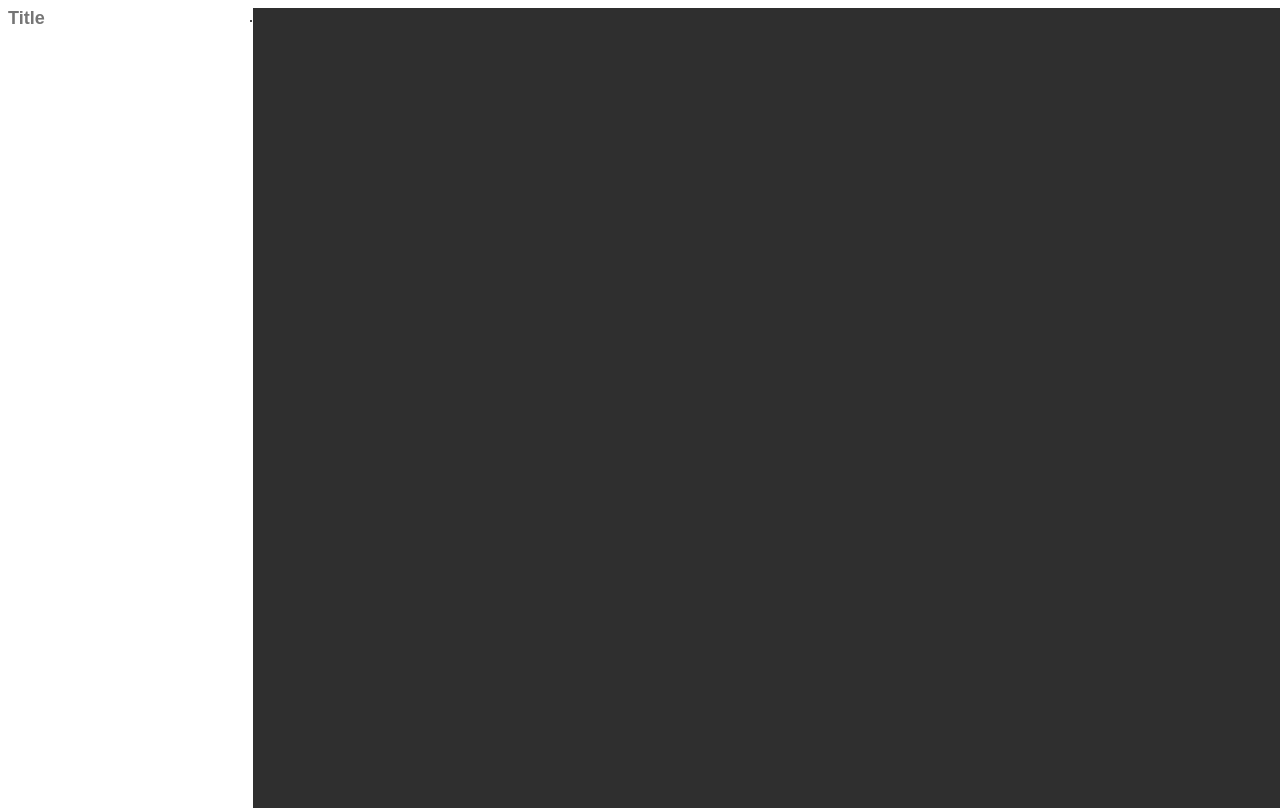
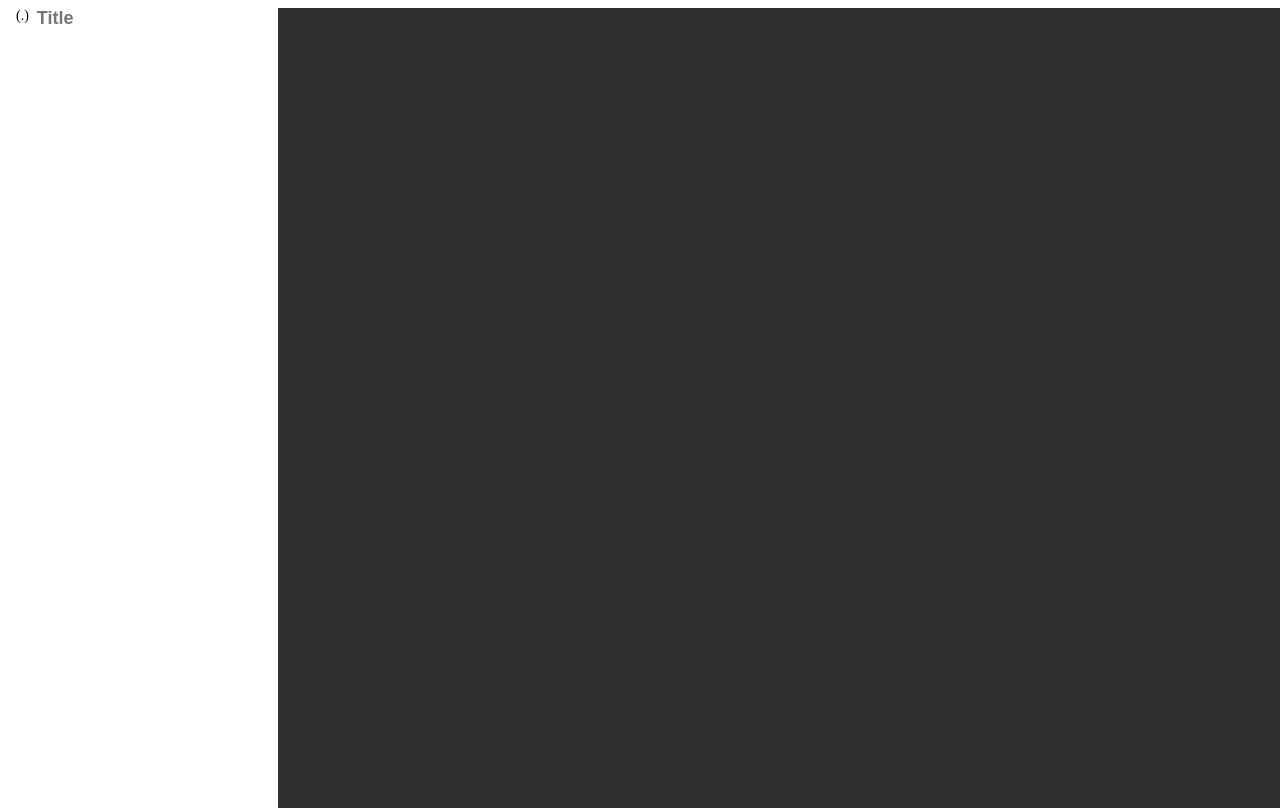
Before and after one commit to daneohr/langnotes, a SvelteKit app: page /edit in a window 1280 px wide. Built offline with nearby package versions, Linux system fonts and the light colour scheme.

Commit message:
css sucks

```diff
--- a/src/routes/edit/+page.svelte
+++ b/src/routes/edit/+page.svelte
@@ -25,7 +25,7 @@
      final_title = final_title.substring(0, final_title.indexOf("."));
 
      title = final_title;
-     file_extension = file_ext;
+     file_extension = file_ext.toUpperCase();
  }
 
  async function save(path: string) {
@@ -44,9 +44,9 @@
 </script>
 
 <main class="container">
+    <span>(.{file_extension})</span>
     <form onsubmit={saveTitle}>
         <input class="title" placeholder="Title" bind:value={title} />
-        <span>.{file_extension}</span>
         <p>{subtext}</p>
     </form>
     <div class="editor-pane" onfocus={editorFocus}>
@@ -64,7 +64,6 @@
      display: flex;
      width: 100vw;
      height: 100vh;
-
  }
 
  .body-text {
@@ -95,10 +94,14 @@
  }
 
  form {
+     display: inline;
      text-align: left;
      float: left;
      margin: 0;
      padding: 0;
+     background-color: red;
+     height: 0;
+
  }
 
  .editor-pane {
@@ -107,4 +110,14 @@
      background-color: #2f2f2f;
  }
 
+ span {
+     display: inline;
+     padding: 0;
+     margin: 0;
+     margin-left: .5rem;
+     margin-right: .5rem;
+     border-radius: 4px;
+     height: 28px;
+     font-size: 14px;
+ }
 </style>
```
